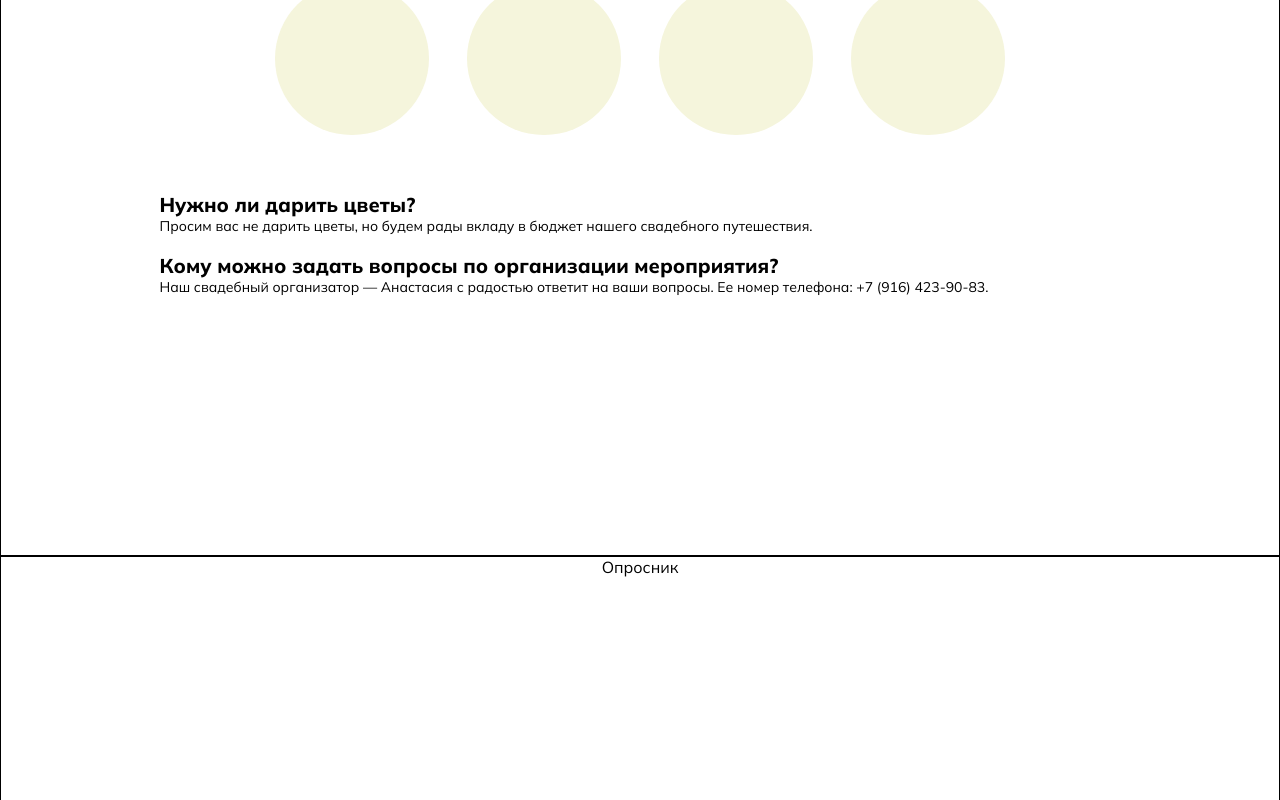
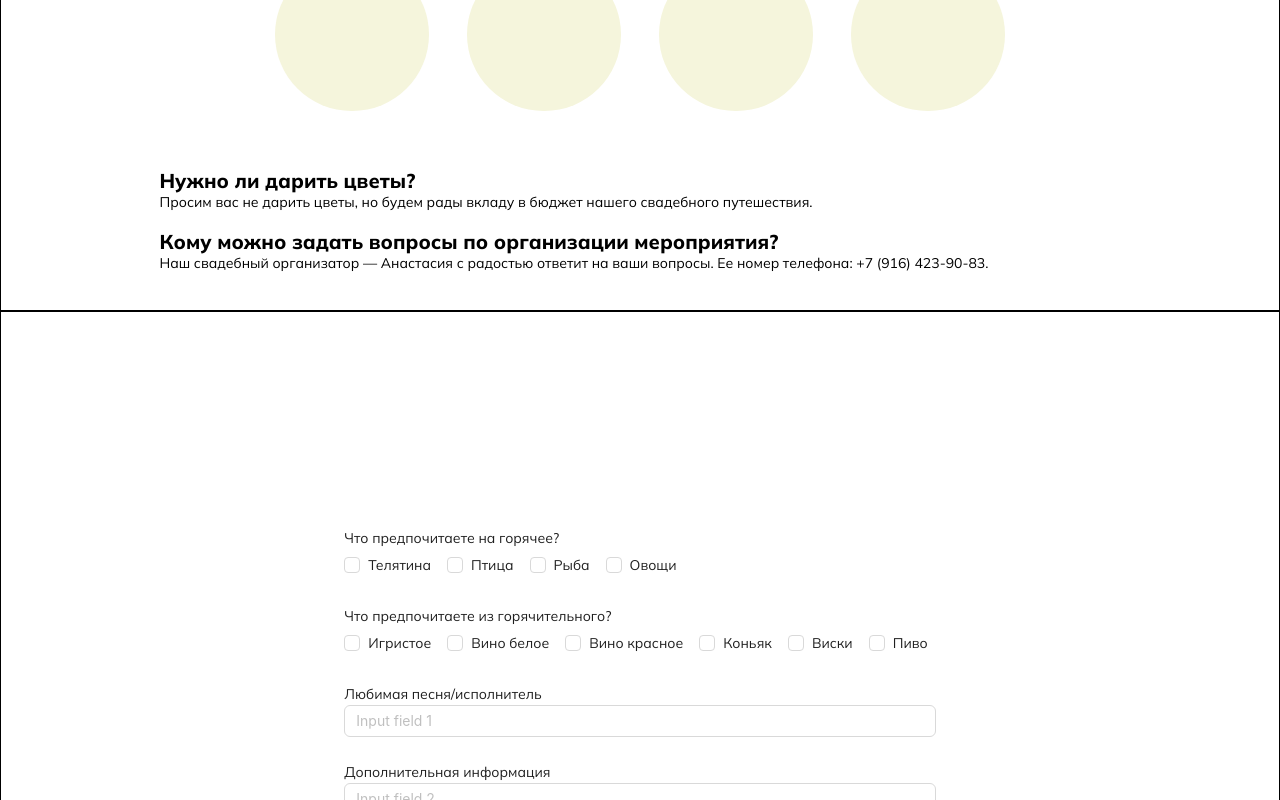
Before and after one commit to kdv267/-wedding-frontend, a React (Create React App) app: page /1 in a window 1280 px wide. Shown: the part 2784-3584 px from the top of the page. Built offline with nearby package versions, Linux system fonts and the light colour scheme; no server answers.

Commit message:
add form

```diff
--- a/src/App.jsx
+++ b/src/App.jsx
@@ -1,40 +1,15 @@
-import React, { useRef } from 'react';
-import AboutUs from './components/about-us/AboutUs';
-import Form from './components/form/Form';
-import Header from './components/header/Header';
-import Invite from './components/invite/Invite';
-import MainContent from './components/main-content/MainContent';
-import Map from './components/map/Map';
-import Program from './components/program/Program';
-import Questions from './components/questions/Questions';
+import React from 'react';
+import { Route, Routes } from 'react-router-dom';
+import MainPage from './components/main-page/MainPage';
+import DefaultPage from './components/DefaultPage/DefaultPage';
 
 function App() {
-  const inviteRef = useRef(null);
-  const aboutUsRef = useRef(null);
-  const questionsRef = useRef(null);
-  const mainContentRef = useRef(null);
-  const formRef = useRef(null);
-  const programRef = useRef(null);
-  const mapRef = useRef(null);
   return (
-    <div>
-      <Header
-        inviteRef={inviteRef}
-        aboutUsRef={aboutUsRef}
-        questionsRef={questionsRef}
-        mainContentRef={mainContentRef}
-        formRef={formRef}
-        programRef={programRef}
-        mapRef={mapRef}
-      />
-      <MainContent mainContentRef={mainContentRef} />
-      <Invite inviteRef={inviteRef} />
-      <AboutUs aboutUsRef={aboutUsRef} />
-      <Questions questionsRef={questionsRef} />
-      <Form formRef={formRef} />
-      <Program programRef={programRef} />
-      <Map mapRef={mapRef} />
-    </div>
+    <Routes>
+      <Route path="/" element={<DefaultPage />} />
+      <Route path="/:id" element={<MainPage />} />
+      {/* Другие маршруты */}
+    </Routes>
   );
 }
 
--- /dev/null
+++ b/src/components/DefaultPage/DefaultPage.jsx
@@ -0,0 +1,34 @@
+import React, { useRef } from 'react';
+
+import Header from '../header/Header';
+import MainContent from '../main-content/MainContent';
+
+import AboutUs from '../about-us/AboutUs';
+
+function DefaultPage() {
+  const inviteRef = useRef(null);
+  const aboutUsRef = useRef(null);
+  const questionsRef = useRef(null);
+  const mainContentRef = useRef(null);
+  const formRef = useRef(null);
+  const programRef = useRef(null);
+  const mapRef = useRef(null);
+
+  return (
+    <div>
+      <Header
+        inviteRef={inviteRef}
+        aboutUsRef={aboutUsRef}
+        questionsRef={questionsRef}
+        mainContentRef={mainContentRef}
+        formRef={formRef}
+        programRef={programRef}
+        mapRef={mapRef}
+      />
+      <MainContent mainContentRef={mainContentRef} />
+      <AboutUs aboutUsRef={aboutUsRef} />
+    </div>
+  );
+}
+
+export default DefaultPage;
--- a/src/components/form/Form.jsx
+++ b/src/components/form/Form.jsx
@@ -1,14 +1,100 @@
-import React from 'react';
+import React, { useEffect } from 'react';
+import {
+  Form, Checkbox, Button, Input, notification,
+} from 'antd';
+import axios from 'axios';
+import { useParams } from 'react-router-dom';
+import styles from './Form.module.scss';
 
-export default function Form({ formRef }) {
+const filterData = (data) => {
+  const {
+    drink, food, music, comment,
+  } = data;
+  return {
+    drink, food, music, comment,
+  };
+};
+
+export default function MyForm({ formRef }) {
+  const { id } = useParams();
+
+  const [form] = Form.useForm();
+
+  useEffect(() => {
+    const fetchData = async () => {
+      try {
+        const response = await axios.get(`http://localhost:5002/${id}`);
+        const filteredData = filterData(response.data);
+        form.setFieldsValue(filteredData);
+      } catch (error) {
+        console.error(error);
+      }
+    };
+
+    fetchData();
+  }, [id, form]); // Добавьте `form` в зависимости useEffect
+
+  const onFinish = async (values) => {
+    try {
+      await axios.put(`http://localhost:5002/${id}`, values);
+      notification.success({
+        message: 'Спасибо',
+        description: 'Данные успешно сохранены!',
+        placement: 'bottomRight',
+      });
+    } catch (error) {
+      console.error(error);
+      notification.error({
+        message: 'Что-то пошло не так',
+        description: 'Попробуйте еще раз',
+        placement: 'bottomRight',
+      });
+    }
+  };
+
   return (
     <div
-      style={{
-        display: 'flex', flexDirection: 'column', alignItems: 'center', gap: '3%', height: '100vh', border: '1px solid black',
-      }}
+      className={styles.myForm}
       ref={formRef}
     >
-      Опросник
+      <Form form={form} name="myForm" layout="vertical" onFinish={onFinish}>
+        <p>Что предпочитаете на горячее?</p>
+        <Form.Item name="food">
+          <Checkbox.Group direction="vertical">
+            <Checkbox value="beef">Телятина</Checkbox>
+            <Checkbox value="chicken">Птица</Checkbox>
+            <Checkbox value="fish">Рыба</Checkbox>
+            <Checkbox value="vegetable">Овощи</Checkbox>
+          </Checkbox.Group>
+        </Form.Item>
+
+        <p>Что предпочитаете из горячительного?</p>
+        <Form.Item name="drink">
+          <Checkbox.Group direction="vertical">
+            <Checkbox value="champagne">Игристое</Checkbox>
+            <Checkbox value="wineWhite">Вино белое</Checkbox>
+            <Checkbox value="wineRed">Вино красное</Checkbox>
+            <Checkbox value="cognac">Коньяк</Checkbox>
+            <Checkbox value="wisky">Виски</Checkbox>
+            <Checkbox value="beer">Пиво</Checkbox>
+          </Checkbox.Group>
+        </Form.Item>
+
+        <p>Любимая песня/исполнитель</p>
+        <Form.Item name="music">
+          <Input placeholder="Input field 1" />
+        </Form.Item>
+
+        <p>Дополнительная информация</p>
+        <Form.Item name="comment">
+          <Input placeholder="Input field 2" />
+        </Form.Item>
+        <Form.Item>
+          <Button type="primary" htmlType="submit">
+            Сохранить
+          </Button>
+        </Form.Item>
+      </Form>
     </div>
   );
 }
--- /dev/null
+++ b/src/components/form/Form.module.scss
@@ -0,0 +1,9 @@
+.myForm {
+  display: flex;
+  flex-direction: column;
+  align-items: center;
+  justify-content: center;
+  gap: 3%;
+  height: 100vh;
+  border: 1px solid black;
+}
--- a/src/components/invite/Invite.jsx
+++ b/src/components/invite/Invite.jsx
@@ -1,6 +1,6 @@
 import React from 'react';
 
-export default function Invite({ inviteRef }) {
+export default function Invite({ inviteRef, guests }) {
   return (
     <div
       style={{
@@ -8,7 +8,20 @@ export default function Invite({ inviteRef }) {
       }}
       ref={inviteRef}
     >
-      <h2>Имя 1 и Имя2</h2>
+      <h2>{guests?.name}</h2>
+
+      {
+        guests?.is_single ? (
+          <div>
+            Приглашаем тебя на нашу свадьбу!
+            <br />
+            Мы будем очень рады, если ты проведешь вместе с нами этот особенный
+            <br />
+            {' '}
+            день.
+            Пожалуйста, подтверди или отклони участие до 01.01.2023
+          </div>
+        ) : (
           <div>
             Приглашаем вас на нашу свадьбу!
             <br />
@@ -16,8 +29,11 @@ export default function Invite({ inviteRef }) {
             <br />
             {' '}
             день.
-        Пожалуйста, подтвердите или отклоните участие.
+            Пожалуйста, подтвердите или отклоните участие до 01.01.2023.
           </div>
+        )
+      }
+
     </div>
   );
 }
--- /dev/null
+++ b/src/components/main-page/MainPage.jsx
@@ -0,0 +1,62 @@
+import React, { useEffect, useRef, useState } from 'react';
+
+import axios from 'axios';
+import { useParams } from 'react-router-dom';
+import Header from '../header/Header';
+import MainContent from '../main-content/MainContent';
+import Invite from '../invite/Invite';
+import AboutUs from '../about-us/AboutUs';
+import Questions from '../questions/Questions';
+import Form from '../form/Form';
+import Program from '../program/Program';
+import Map from '../map/Map';
+
+function MainPage() {
+  const inviteRef = useRef(null);
+  const aboutUsRef = useRef(null);
+  const questionsRef = useRef(null);
+  const mainContentRef = useRef(null);
+  const formRef = useRef(null);
+  const programRef = useRef(null);
+  const mapRef = useRef(null);
+
+  const [guests, setGuests] = useState(null);
+
+  const { id } = useParams();
+
+  useEffect(() => {
+    const fetchData = async () => {
+      try {
+        const response = await axios.get(`http://localhost:5002/${id}`);
+        setGuests(response.data);
+      } catch (error) {
+        console.error('Ошибка при получении данных: ', error);
+      }
+    };
+
+    fetchData();
+  }, []);
+
+  return (
+    <div>
+      <Header
+        inviteRef={inviteRef}
+        aboutUsRef={aboutUsRef}
+        questionsRef={questionsRef}
+        mainContentRef={mainContentRef}
+        formRef={formRef}
+        programRef={programRef}
+        mapRef={mapRef}
+      />
+      <MainContent mainContentRef={mainContentRef} />
+      <Invite inviteRef={inviteRef} guests={guests} />
+      <AboutUs aboutUsRef={aboutUsRef} />
+      <Questions questionsRef={questionsRef} />
+      <Form formRef={formRef} guests={guests} />
+      <Program programRef={programRef} />
+      <Map mapRef={mapRef} />
+    </div>
+  );
+}
+
+export default MainPage;
--- a/src/components/questions/Questions.module.scss
+++ b/src/components/questions/Questions.module.scss
@@ -3,7 +3,6 @@
     flex-direction: column;
     align-items: center;
     gap: 3%;
-    height: 110vh;
     border: 1px solid black;
     padding: 3%;
 }
--- a/src/index.js
+++ b/src/index.js
@@ -1,6 +1,6 @@
 import axios from 'axios';
 import React from 'react';
-import ReactDOM from 'react-dom/client';
+import ReactDOM from 'react-dom';
 import { BrowserRouter } from 'react-router-dom';
 import App from './App';
 import './index.scss';
```
Lines whose indentation alone changed are shown as unchanged.
